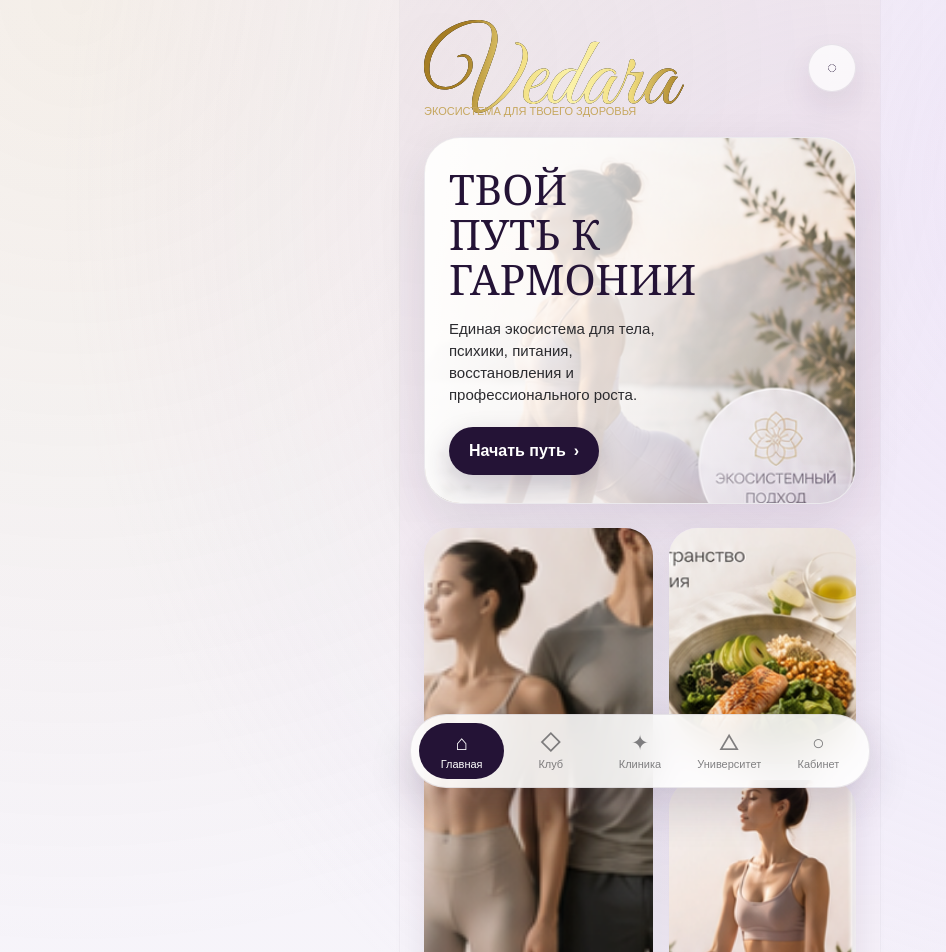
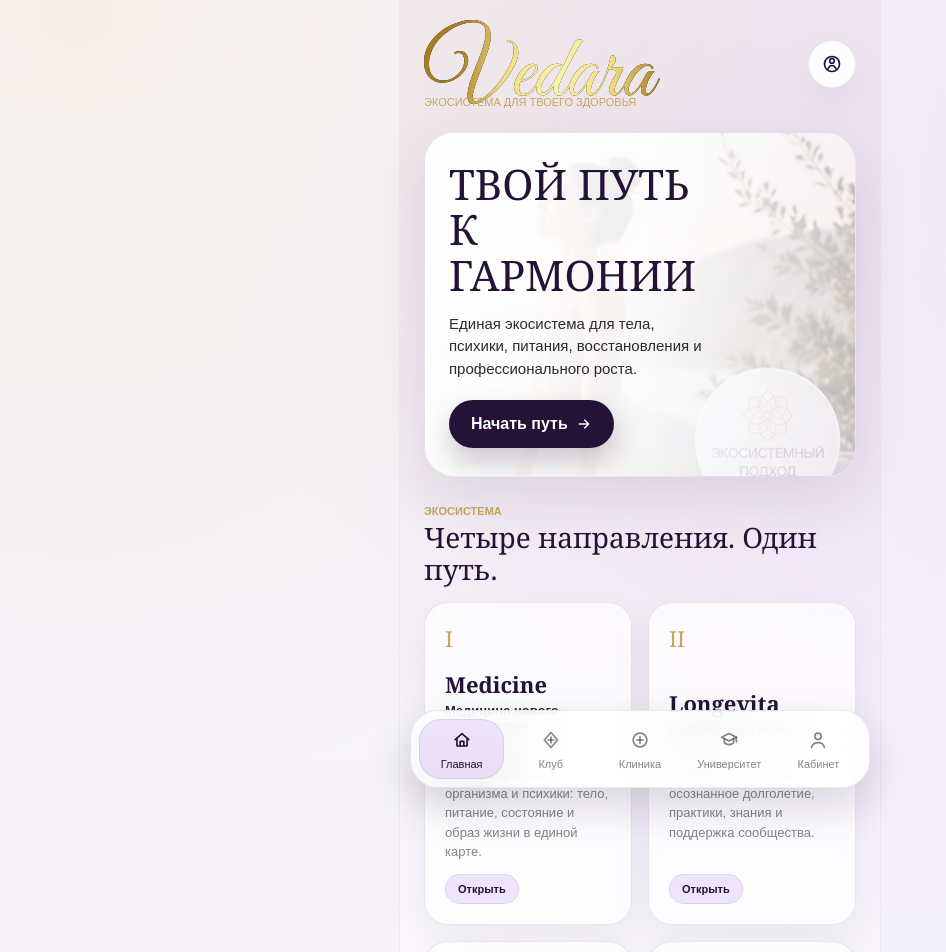
Before and after one commit to miminidi/vedara-, a React (Vite) app: page / in a window 1280 px wide. Shown: the top 952 px of the page, without its empty margins (0-946 px from the left). Built offline with nearby package versions, Linux system fonts and the light colour scheme.

Commit message:
style: polish Vedara MVP UI

```diff
--- a/src/components/BottomNav.tsx
+++ b/src/components/BottomNav.tsx
@@ -1,5 +1,6 @@
 import type { ScreenId } from "../data/types";
 import { navItems } from "../data/content";
+import { NavIcon } from "./icons/NavIcons";
 
 interface BottomNavProps {
   active?: string;
@@ -20,7 +21,9 @@ export function BottomNav({ active, screen, onNavigate }: BottomNavProps) {
           onClick={() => onNavigate(item.id)}
           aria-current={current === item.id ? "page" : undefined}
         >
-          <span className="bottom-nav__icon" aria-hidden="true">{item.icon}</span>
+          <span className="bottom-nav__icon">
+            <NavIcon screen={item.id as ScreenId} />
+          </span>
           <span className="bottom-nav__label">{item.label}</span>
         </button>
       ))}
--- a/src/components/BrandHeader.tsx
+++ b/src/components/BrandHeader.tsx
@@ -1,4 +1,5 @@
 import { assets } from "../data/assets";
+import { CabinetCircleIcon } from "./icons/NavIcons";
 
 interface BrandHeaderProps {
   onCabinetClick?: () => void;
@@ -12,7 +13,7 @@ export function BrandHeader({ onCabinetClick }: BrandHeaderProps) {
         <div className="brand-mini">экосистема для твоего здоровья</div>
       </div>
       <button className="icon-button" type="button" aria-label="Открыть кабинет" onClick={onCabinetClick}>
-        ◌
+        <CabinetCircleIcon size={22} />
       </button>
     </header>
   );
--- a/src/components/HeroCard.tsx
+++ b/src/components/HeroCard.tsx
@@ -1,3 +1,5 @@
+import { ArrowRightIcon } from "./icons/NavIcons";
+
 interface HeroCardProps {
   image?: string;
   title: string;
@@ -38,7 +40,10 @@ export function HeroCard({
         {bodyText ? <p className="hero-text">{bodyText}</p> : null}
         {buttonLabel && handleClick ? (
           <button className="button button--primary" type="button" onClick={handleClick}>
-            {buttonLabel} <span aria-hidden="true">›</span>
+            {buttonLabel}
+            <span className="button__icon">
+              <ArrowRightIcon size={16} strokeWidth={2} />
+            </span>
           </button>
         ) : null}
       </div>
--- a/src/components/PremiumCard.tsx
+++ b/src/components/PremiumCard.tsx
@@ -1,5 +1,6 @@
 import type { AccessState, ScreenId } from "../data/types";
 import { premiumCopy } from "../data/content";
+import { CrownIcon } from "./icons/NavIcons";
 
 interface PremiumCardProps {
   access: AccessState;
@@ -12,14 +13,12 @@ export function PremiumCard({ access, onTrial, onNavigate }: PremiumCardProps) {
 
   return (
     <section className="premium-card">
-      <div className="premium-icon" aria-hidden="true">♛</div>
+      <div className="premium-icon">
+        <CrownIcon size={24} />
+      </div>
       <div>
         <h3>{premiumCopy.title}</h3>
-        <p>
-          {isActive
-            ? premiumCopy.activeText
-            : premiumCopy.guestText}
-        </p>
+        <p>{isActive ? premiumCopy.activeText : premiumCopy.guestText}</p>
         <div className="u-wrap">
           <button className="button button--primary" type="button" onClick={isActive ? () => onNavigate("cabinet") : onTrial}>
             {isActive ? premiumCopy.activeCta : premiumCopy.guestCta}
--- a/src/components/ProgramCard.tsx
+++ b/src/components/ProgramCard.tsx
@@ -17,7 +17,7 @@ export function ProgramCard({ program, actionLabel, onAction }: ProgramCardProps
         <span className="badge badge--gold">{program.tag}</span>
       </div>
       <p>{program.description}</p>
-      {actionLabel ? (
+      {actionLabel && onAction ? (
         <button className="button button--ghost u-mt-4" type="button" onClick={onAction}>
           {actionLabel}
         </button>
--- /dev/null
+++ b/src/components/icons/NavIcons.tsx
@@ -0,0 +1,116 @@
+import type { ReactElement, ReactNode } from "react";
+import type { ScreenId } from "../../data/types";
+
+type IconProps = {
+  size?: number;
+  strokeWidth?: number;
+};
+
+function IconFrame({ children, size = 22, strokeWidth = 1.8 }: IconProps & { children: ReactNode }) {
+  return (
+    <svg
+      aria-hidden="true"
+      className="svg-icon"
+      width={size}
+      height={size}
+      viewBox="0 0 24 24"
+      fill="none"
+      stroke="currentColor"
+      strokeWidth={strokeWidth}
+      strokeLinecap="round"
+      strokeLinejoin="round"
+    >
+      {children}
+    </svg>
+  );
+}
+
+export function HomeIcon(props: IconProps) {
+  return (
+    <IconFrame {...props}>
+      <path d="M4.5 11.5 12 5l7.5 6.5" />
+      <path d="M6.5 10.5v8h11v-8" />
+      <path d="M10 18.5v-5h4v5" />
+    </IconFrame>
+  );
+}
+
+export function ClubIcon(props: IconProps) {
+  return (
+    <IconFrame {...props}>
+      <path d="M12 3.8 19.2 12 12 20.2 4.8 12 12 3.8Z" />
+      <path d="M8.7 12h6.6" />
+      <path d="M12 8.7v6.6" />
+    </IconFrame>
+  );
+}
+
+export function ClinicIcon(props: IconProps) {
+  return (
+    <IconFrame {...props}>
+      <path d="M12 4.5a7.5 7.5 0 1 0 0 15 7.5 7.5 0 0 0 0-15Z" />
+      <path d="M12 8.5v7" />
+      <path d="M8.5 12h7" />
+    </IconFrame>
+  );
+}
+
+export function UniversityIcon(props: IconProps) {
+  return (
+    <IconFrame {...props}>
+      <path d="m4 9 8-4 8 4-8 4-8-4Z" />
+      <path d="M7 11v4.2c1.3 1.2 3 1.8 5 1.8s3.7-.6 5-1.8V11" />
+      <path d="M20 9v5" />
+    </IconFrame>
+  );
+}
+
+export function CabinetIcon(props: IconProps) {
+  return (
+    <IconFrame {...props}>
+      <path d="M12 11.5a3.5 3.5 0 1 0 0-7 3.5 3.5 0 0 0 0 7Z" />
+      <path d="M5 20c.9-3.4 3.3-5.2 7-5.2s6.1 1.8 7 5.2" />
+    </IconFrame>
+  );
+}
+
+export function CabinetCircleIcon(props: IconProps) {
+  return (
+    <IconFrame {...props}>
+      <path d="M12 3.8a8.2 8.2 0 1 0 0 16.4 8.2 8.2 0 0 0 0-16.4Z" />
+      <path d="M12 11.2a2.5 2.5 0 1 0 0-5 2.5 2.5 0 0 0 0 5Z" />
+      <path d="M7.8 17.1c.7-2.3 2.2-3.5 4.2-3.5s3.5 1.2 4.2 3.5" />
+    </IconFrame>
+  );
+}
+
+export function CrownIcon(props: IconProps) {
+  return (
+    <IconFrame {...props}>
+      <path d="m4.8 8.2 3.6 3.5L12 6l3.6 5.7 3.6-3.5-1.1 8.8H5.9L4.8 8.2Z" />
+      <path d="M7 20h10" />
+    </IconFrame>
+  );
+}
+
+export function ArrowRightIcon(props: IconProps) {
+  return (
+    <IconFrame {...props}>
+      <path d="M5 12h13" />
+      <path d="m13 6 6 6-6 6" />
+    </IconFrame>
+  );
+}
+
+const navIconMap = {
+  home: HomeIcon,
+  club: ClubIcon,
+  clinic: ClinicIcon,
+  university: UniversityIcon,
+  cabinet: CabinetIcon,
+} satisfies Record<ScreenId, (props: IconProps) => ReactElement>;
+
+export function NavIcon({ screen, ...props }: IconProps & { screen: ScreenId }) {
+  const Icon = navIconMap[screen];
+  return <Icon {...props} />;
+}
--- a/src/pages/HomePage.tsx
+++ b/src/pages/HomePage.tsx
@@ -26,18 +26,6 @@ export function HomePage({ access, onNavigate, onTrial }: HomePageProps) {
         cta={homePageContent.hero.cta}
         onClick={() => onNavigate("club")}
       />
-
-      <div className="photo-strip" aria-label="Пространства Vedara">
-        <div className="photo-card photo-card--tall">
-          <img src={assets.photos.bodyPeople} alt={homePageContent.photoAlts.bodyPeople} />
-        </div>
-        <div className="photo-card">
-          <img src={assets.photos.nutritionBowl} alt={homePageContent.photoAlts.nutritionBowl} />
-        </div>
-        <div className="photo-card">
-          <img src={assets.photos.wellnessClub} alt={homePageContent.photoAlts.wellnessClub} />
-        </div>
-      </div>
 
       <SectionHead kicker={homePageContent.directions.kicker} title={homePageContent.directions.title} />
       <div className="grid grid--two">
--- a/src/styles/app.css
+++ b/src/styles/app.css
@@ -3,11 +3,11 @@
   grid-template-columns: 1fr auto;
   align-items: center;
   gap: var(--space-4);
-  margin-bottom: var(--space-5);
+  margin-bottom: var(--space-6);
 }
 
 .brand-logo {
-  width: min(260px, 74vw);
+  width: min(236px, 70vw);
   height: auto;
   object-fit: contain;
 }
@@ -25,18 +25,27 @@
   height: var(--tap-target);
   border-radius: var(--radius-pill);
   border: 1px solid var(--color-border-soft);
-  background: var(--color-white-72);
+  background: var(--color-white-88);
   color: var(--color-accent-primary);
   box-shadow: var(--shadow-card);
+  display: grid;
+  place-items: center;
+  transition: transform 160ms ease, box-shadow 160ms ease, background 160ms ease;
+}
+
+.icon-button:active {
+  transform: translateY(1px) scale(0.98);
 }
 
 .hero-card {
   position: relative;
   overflow: hidden;
-  min-height: 360px;
+  min-height: 342px;
   border-radius: var(--radius-xl);
   border: 1px solid var(--color-border-soft);
-  background: var(--color-surface);
+  background:
+    radial-gradient(circle at 82% 12%, var(--color-lavender-30), transparent 34%),
+    linear-gradient(145deg, var(--color-surface), var(--vd-lavender-50));
   box-shadow: var(--shadow-soft);
   margin-bottom: var(--space-6);
 }
@@ -47,21 +56,22 @@
   object-fit: cover;
   width: 100%;
   height: 100%;
-  filter: saturate(0.95);
+  filter: saturate(0.86);
+  opacity: 0.56;
 }
 
 .hero-card__overlay {
   position: absolute;
   inset: 0;
   background:
-    linear-gradient(90deg, var(--color-white-94), var(--color-white-76) 44%, var(--color-white-12)),
-    linear-gradient(0deg, var(--color-purple-10), transparent 42%);
+    linear-gradient(90deg, var(--color-white-94), var(--color-white-88) 52%, var(--color-white-46)),
+    linear-gradient(0deg, var(--color-purple-06), transparent 48%);
 }
 
 .hero-card__content {
   position: relative;
   z-index: 1;
-  width: 62%;
+  width: min(76%, 310px);
   padding: var(--space-7) var(--space-6);
 }
 
@@ -84,15 +94,16 @@
 }
 
 .button {
-  min-height: var(--tap-target);
+  min-height: var(--button-height);
   display: inline-flex;
   align-items: center;
   justify-content: center;
   gap: var(--space-2);
-  padding: 0 var(--space-5);
+  padding: 0 var(--button-padding-x);
   border: 0;
   border-radius: var(--radius-pill);
   font-weight: 700;
+  color: inherit;
   transition: transform 160ms ease, box-shadow 160ms ease, background 160ms ease;
 }
 
@@ -107,14 +118,26 @@
 }
 
 .button--secondary {
-  background: var(--vd-lavender-100);
+  background: var(--color-surface-lilac);
   color: var(--color-accent-primary);
+  border: 1px solid var(--color-border-soft);
 }
 
 .button--ghost {
   background: var(--color-white-72);
   color: var(--color-accent-primary);
   border: 1px solid var(--color-border-soft);
+}
+
+.button__icon,
+.bottom-nav__icon,
+.premium-icon,
+.lesson-index {
+  flex: 0 0 auto;
+}
+
+.svg-icon {
+  display: block;
 }
 
 .badge {
@@ -165,9 +188,13 @@
 .section-action {
   color: var(--color-accent-primary);
   background: transparent;
-  border: 0;
+  border: 1px solid var(--color-border-soft);
+  border-radius: var(--radius-pill);
+  min-height: 38px;
+  padding: 0 var(--space-4);
   white-space: nowrap;
   font-weight: 700;
+  box-shadow: var(--shadow-card);
 }
 
 .grid {
@@ -188,6 +215,7 @@
   border: 1px solid var(--color-border-soft);
   border-radius: var(--radius-lg);
   box-shadow: var(--shadow-card);
+  backdrop-filter: blur(18px);
 }
 
 .direction-card {
@@ -198,6 +226,19 @@
   justify-content: space-between;
   text-align: left;
   color: inherit;
+  transition: transform 160ms ease, box-shadow 160ms ease, border-color 160ms ease;
+}
+
+.direction-card:active,
+.program-card:active,
+.price-card:active {
+  transform: translateY(1px);
+}
+
+.direction-card:hover,
+.program-card:hover,
+.price-card:hover {
+  box-shadow: var(--shadow-card-hover);
 }
 
 .direction-card__index {
@@ -258,33 +299,6 @@
   line-height: var(--line-body);
 }
 
-.photo-strip {
-  display: grid;
-  grid-template-columns: 1.1fr 0.9fr;
-  gap: var(--space-4);
-  margin: var(--space-5) 0 var(--space-6);
-}
-
-.photo-card {
-  overflow: hidden;
-  border-radius: var(--radius-lg);
-  min-height: 180px;
-  background: var(--vd-lavender-100);
-  box-shadow: var(--shadow-card);
-  position: relative;
-}
-
-.photo-card img {
-  width: 100%;
-  height: 100%;
-  min-height: 180px;
-  object-fit: cover;
-}
-
-.photo-card--tall {
-  grid-row: span 2;
-}
-
 .premium-card {
   display: grid;
   grid-template-columns: auto 1fr;
@@ -308,7 +322,7 @@
   place-items: center;
   background: var(--color-accent-primary);
   color: var(--color-accent-gold);
-  font-size: var(--text-2xl);
+  box-shadow: var(--shadow-button);
 }
 
 .premium-card h3 {
@@ -566,12 +580,12 @@
   z-index: 20;
   width: min(calc(100% - var(--space-5)), calc(var(--mobile-max-width) - var(--space-5)));
   transform: translateX(-50%);
-  min-height: 74px;
-  padding: var(--space-2);
+  min-height: var(--dock-height);
+  padding: var(--dock-padding);
   display: grid;
   grid-template-columns: repeat(5, minmax(0, 1fr));
   gap: var(--space-1);
-  border-radius: var(--radius-xl);
+  border-radius: var(--dock-radius);
   background: var(--color-white-88);
   border: 1px solid var(--color-border-soft);
   box-shadow: var(--shadow-nav);
@@ -580,7 +594,7 @@
 
 .bottom-nav__item {
   border: 0;
-  border-radius: var(--radius-lg);
+  border-radius: var(--dock-item-radius);
   background: transparent;
   color: var(--color-text-muted);
   display: grid;
@@ -588,15 +602,25 @@
   place-items: center;
   padding: var(--space-2) var(--space-1);
   min-width: 0;
+  transition: color 160ms ease, background 160ms ease, transform 160ms ease;
 }
 
 .bottom-nav__item.is-active {
-  background: var(--color-accent-primary);
-  color: var(--vd-white);
+  background:
+    linear-gradient(180deg, var(--vd-lavender-100), var(--vd-lilac-100));
+  color: var(--color-accent-primary);
+  box-shadow: inset 0 0 0 1px var(--color-border-soft), var(--shadow-card);
+}
+
+.bottom-nav__item:active {
+  transform: translateY(1px);
 }
 
 .bottom-nav__icon {
-  font-size: 21px;
+  width: var(--icon-size-nav);
+  height: var(--icon-size-nav);
+  display: grid;
+  place-items: center;
   line-height: 1;
 }
 
@@ -608,7 +632,7 @@
   white-space: nowrap;
 }
 
-@media (max-width: 420px) {
+@media (max-width: 480px) {
   :root {
     --screen-padding: 18px;
   }
@@ -640,10 +664,6 @@
     grid-template-columns: repeat(2, minmax(0, 1fr));
   }
 
-  .photo-strip {
-    grid-template-columns: 1fr;
-  }
-
   .bottom-nav__label {
     font-size: 10px;
   }
--- a/src/styles/tokens.css
+++ b/src/styles/tokens.css
@@ -36,9 +36,13 @@
   --color-white-72: rgba(255, 255, 255, 0.72);
   --color-white-70: rgba(255, 255, 255, 0.70);
   --color-white-54: rgba(255, 255, 255, 0.54);
+  --color-white-46: rgba(255, 255, 255, 0.46);
   --color-white-12: rgba(255, 255, 255, 0.12);
+  --color-purple-22: rgba(36, 19, 54, 0.22);
   --color-purple-16: rgba(36, 19, 54, 0.16);
+  --color-purple-12: rgba(36, 19, 54, 0.12);
   --color-purple-10: rgba(36, 19, 54, 0.10);
+  --color-purple-06: rgba(36, 19, 54, 0.06);
   --color-purple-03: rgba(36, 19, 54, 0.03);
   --color-gold-24: rgba(198, 167, 94, 0.24);
   --color-gold-18: rgba(198, 167, 94, 0.18);
@@ -46,6 +50,7 @@
   --color-gold-12: rgba(198, 167, 94, 0.12);
   --color-gold-10: rgba(198, 167, 94, 0.10);
   --color-lavender-38: rgba(219, 200, 243, 0.38);
+  --color-lavender-30: rgba(219, 200, 243, 0.30);
   --color-lilac-40: rgba(214, 191, 233, 0.40);
   --color-success-14: rgba(97, 124, 91, 0.14);
 
@@ -81,18 +86,27 @@
   --radius-xs: 10px;
   --radius-sm: 14px;
   --radius-md: 20px;
-  --radius-lg: 28px;
-  --radius-xl: 36px;
+  --radius-lg: 24px;
+  --radius-xl: 30px;
   --radius-pill: 999px;
 
-  --shadow-soft: 0 18px 48px rgba(36, 19, 54, 0.10);
-  --shadow-card: 0 14px 34px rgba(36, 19, 54, 0.09);
-  --shadow-button: 0 12px 28px rgba(36, 19, 54, 0.22);
+  --shadow-soft: 0 20px 56px var(--color-purple-10);
+  --shadow-card: 0 16px 40px var(--color-purple-06);
+  --shadow-button: 0 14px 28px var(--color-purple-22);
+  --shadow-card-hover: 0 20px 44px var(--color-purple-12);
   --shadow-shell: 0 0 0 1px var(--color-purple-03);
   --shadow-nav: 0 18px 44px var(--color-purple-16);
 
   --mobile-max-width: 480px;
   --screen-padding: 24px;
-  --bottom-nav-height: 92px;
+  --bottom-nav-height: 96px;
   --tap-target: 48px;
+  --button-height: 48px;
+  --button-padding-x: 22px;
+  --icon-size-nav: 22px;
+  --icon-size-action: 22px;
+  --dock-height: 78px;
+  --dock-padding: 8px;
+  --dock-radius: 28px;
+  --dock-item-radius: 22px;
 }
```
